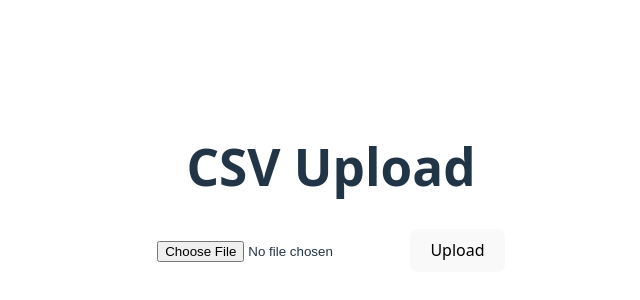
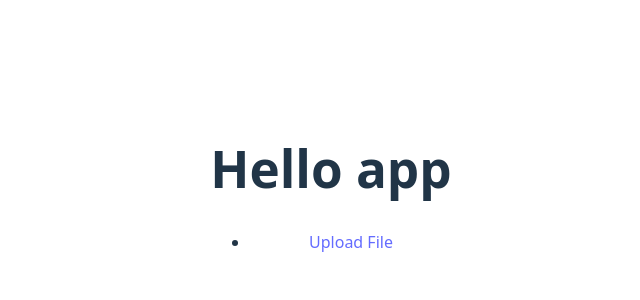
Before and after one commit to elliotrosen20/whoop-extended, a React (Vite) app: page / in a window 1280 px wide. Shown: the part 212-512 px from the top of the page, without its empty margins (309-949 px from the left). Built offline with nearby package versions, Linux system fonts and the light colour scheme.

Commit message:
Add upload with react Link component

```diff
--- a/package.json
+++ b/package.json
@@ -11,7 +11,9 @@
   },
   "dependencies": {
     "react": "^19.0.0",
-    "react-dom": "^19.0.0"
+    "react-dom": "^19.0.0",
+    "react-router-dom": "^7.5.1",
+    "react-toastify": "^11.0.5"
   },
   "devDependencies": {
     "@eslint/js": "^9.22.0",
--- a/src/App.tsx
+++ b/src/App.tsx
@@ -1,10 +1,19 @@
+import { Link } from 'react-router-dom'
 import './App.css'
-import Upload from './pages/Upload'
+// import Upload from './pages/Upload'
 
 function App() {
   return (
     <>
-      <Upload />
+      {/* <Upload /> */}
+      <h1>Hello app</h1>
+      <nav>
+        <ul>
+          <li>
+            <Link to="upload">Upload File</Link>
+          </li>
+        </ul>
+      </nav>
     </>
   )
 }
```
Also changed, not shown: 1 other file (tests, documents, lock files or other folders).
